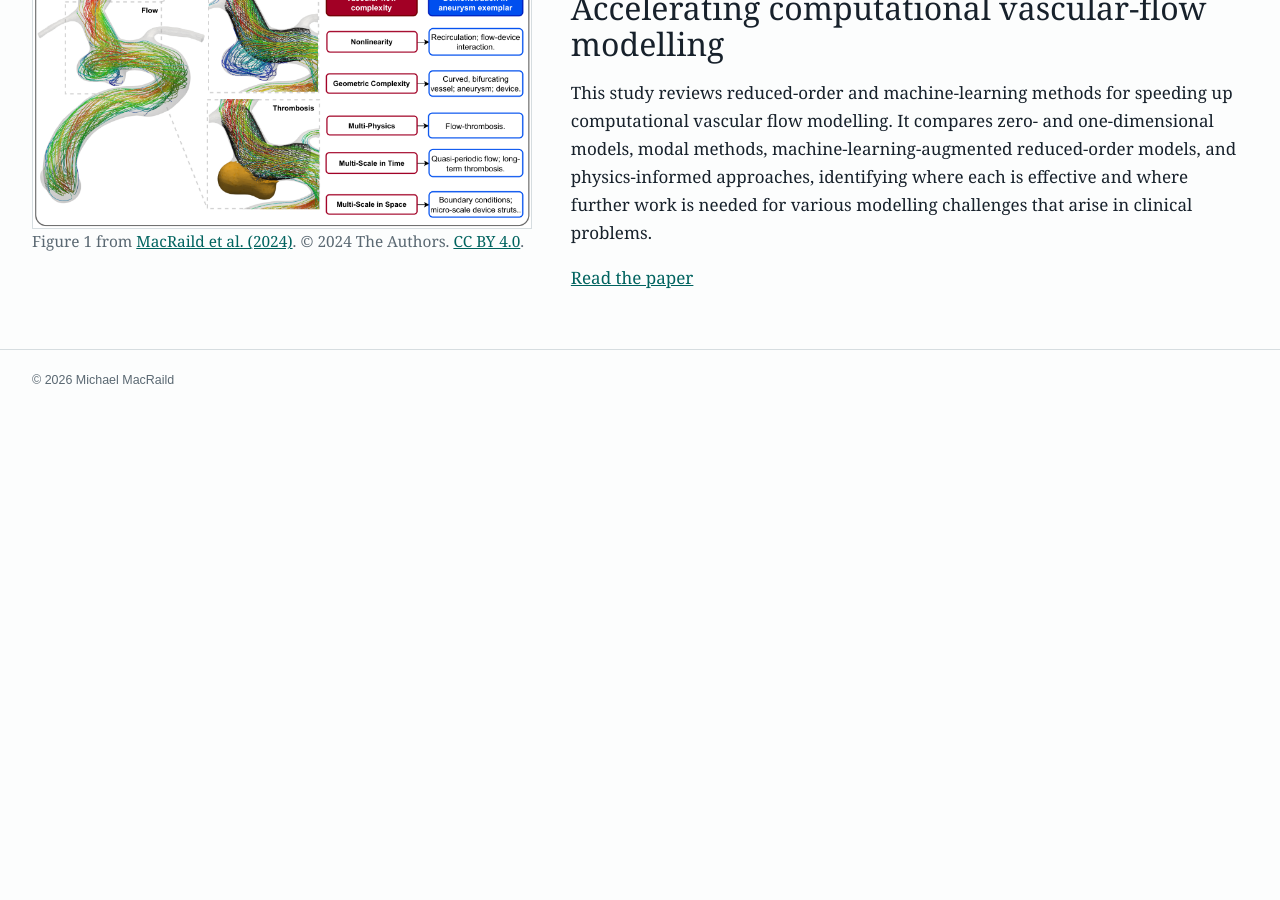
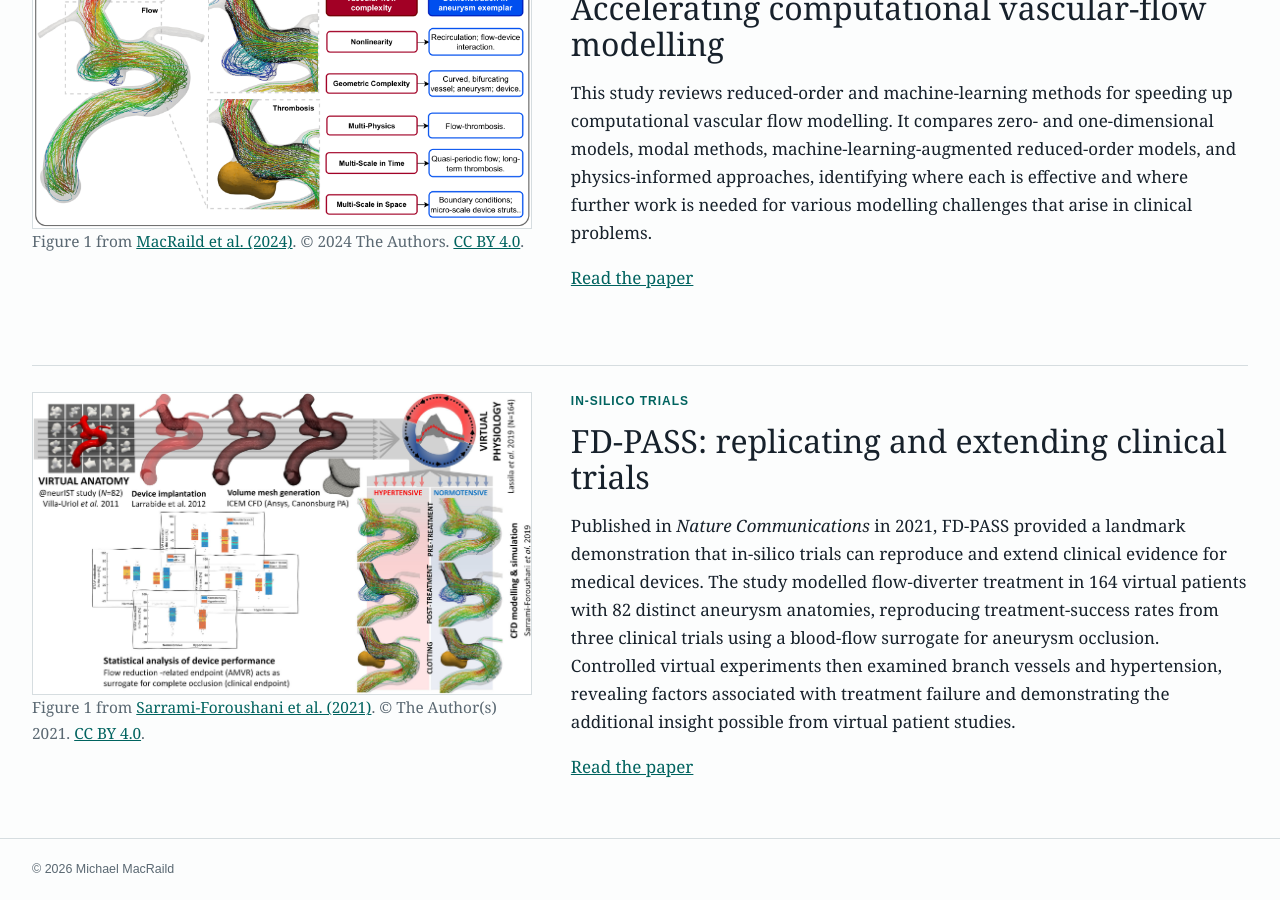
Before and after one commit to michaelmacraild/michaelmacraild.github.io, a Jekyll site: the page built from spotlights.md, in a window 1280 px wide and 900 px high, scrolled down 1694 px. Built offline with Jekyll 4.4.1, drawn with Linux system fonts in a browser that asks for light colours; before the commit the page ends 2105 px from its top, so only the background shows below that.

Commit message:
Add landmark FD-PASS in-silico trial spotlight

```diff
--- a/spotlights.md
+++ b/spotlights.md
@@ -39,3 +39,11 @@ permalink: /spotlights/
   </div>
   <div><p class="section-label">Simulation acceleration</p><h2>Accelerating computational vascular-flow modelling</h2><p>This study reviews reduced-order and machine-learning methods for speeding up computational vascular flow modelling. It compares zero- and one-dimensional models, modal methods, machine-learning-augmented reduced-order models, and physics-informed approaches, identifying where each is effective and where further work is needed for various modelling challenges that arise in clinical problems.</p><p><a href="https://doi.org/10.1098/rsif.2023.0565">Read the paper</a></p></div>
 </section>
+
+<section class="spotlight-detail" id="fd-pass">
+  <div>
+    <a href="{{ '/assets/img/fd-pass-workflow.jpg' | relative_url }}" aria-label="View the full-size FD-PASS workflow figure"><img class="spotlight-figure" src="{{ '/assets/img/fd-pass-workflow.jpg' | relative_url }}" alt="FD-PASS workflow showing 82 aneurysm anatomies, virtual flow-diverter implantation, and blood-flow simulations in 164 normotensive and hypertensive virtual patients"></a>
+    <p class="item-meta">Figure 1 from <a href="https://doi.org/10.1038/s41467-021-23998-w">Sarrami-Foroushani et al. (2021)</a>. &copy; The Author(s) 2021. <a href="https://creativecommons.org/licenses/by/4.0/">CC BY 4.0</a>.</p>
+  </div>
+  <div><p class="section-label">In-silico trials</p><h2>FD-PASS: replicating and extending clinical trials</h2><p>Published in <em>Nature Communications</em> in 2021, FD-PASS provided a landmark demonstration that in-silico trials can reproduce and extend clinical evidence for medical devices. The study modelled flow-diverter treatment in 164 virtual patients with 82 distinct aneurysm anatomies, reproducing treatment-success rates from three clinical trials using a blood-flow surrogate for aneurysm occlusion. Controlled virtual experiments then examined branch vessels and hypertension, revealing factors associated with treatment failure and demonstrating the additional insight possible from virtual patient studies.</p><p><a href="https://doi.org/10.1038/s41467-021-23998-w">Read the paper</a></p></div>
+</section>
```
Also changed, not shown: assets/img/fd-pass-workflow.jpg (added).
